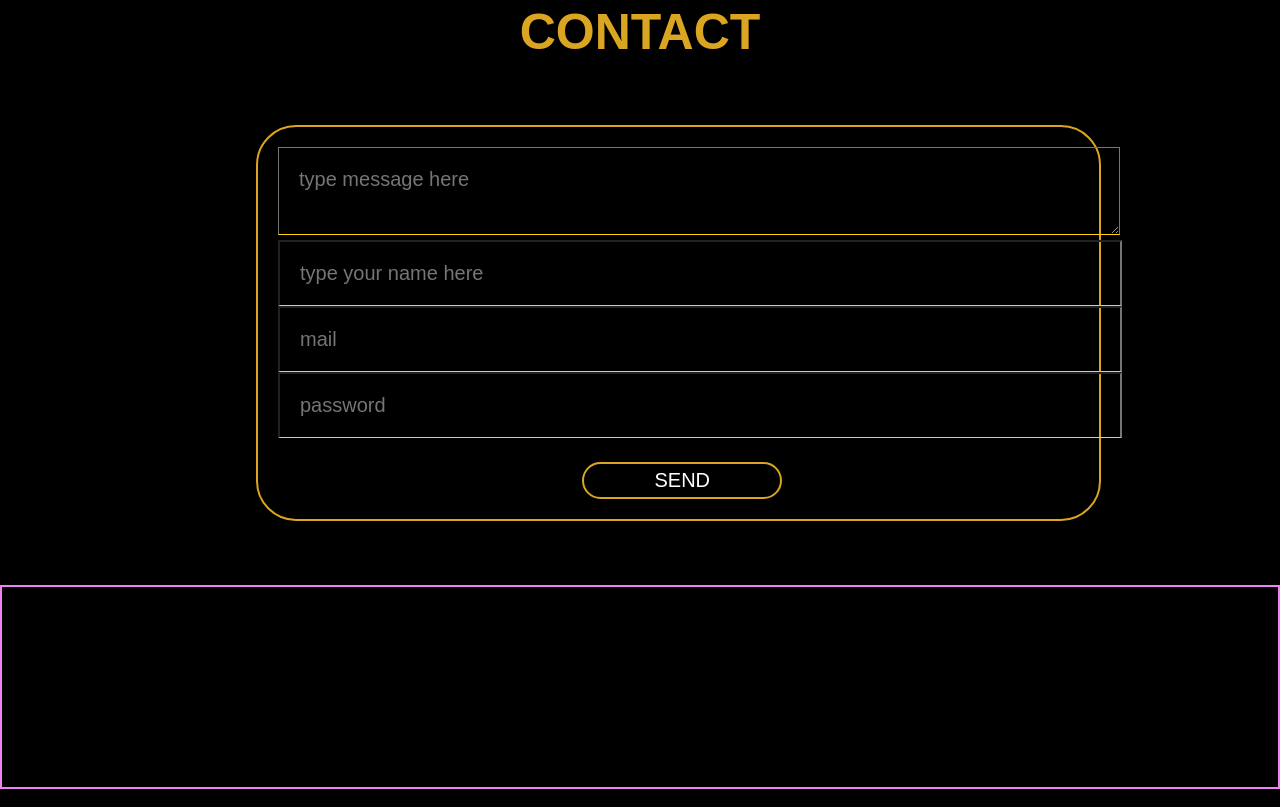
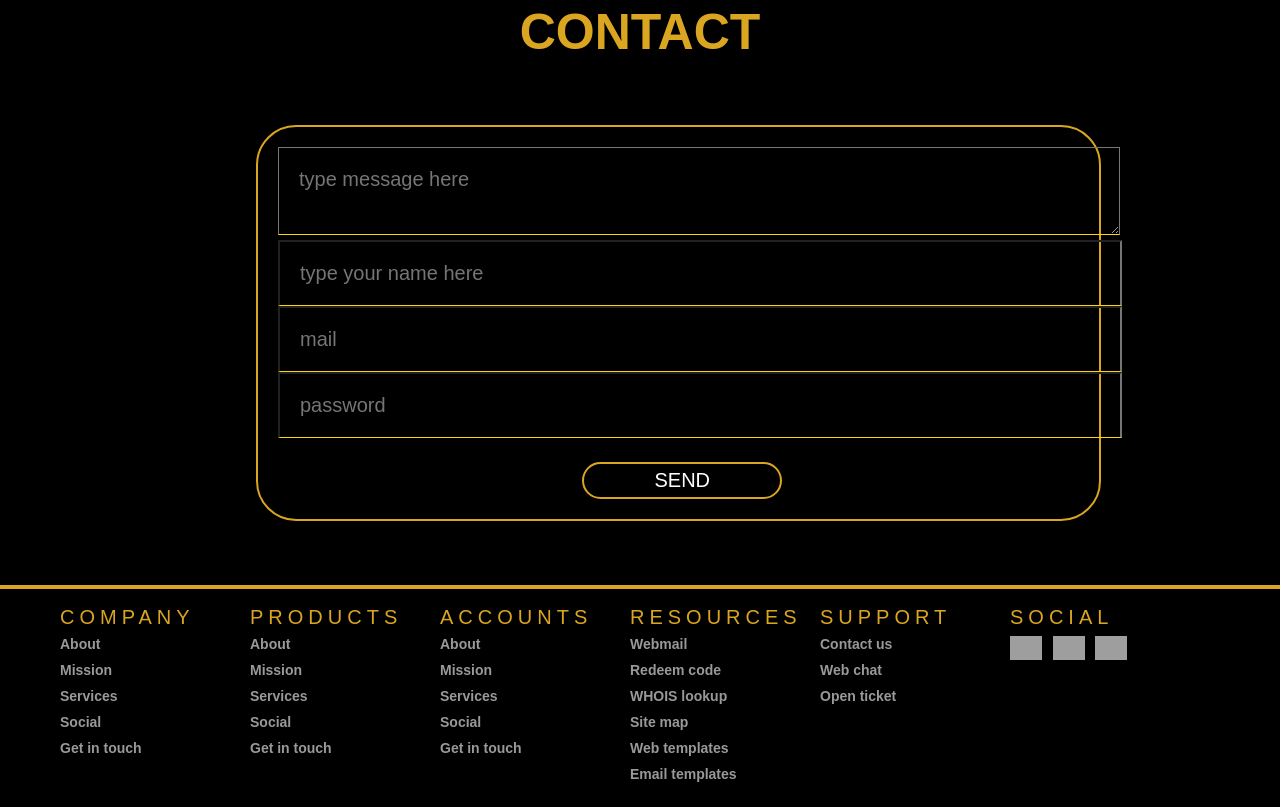
Before and after one commit to c3k4ah/portfolio_dominick, a plain HTML site: page index.html in a window 1280 px wide. Shown: the part 1888-2695 px from the top of the page. Drawn offline with Linux system fonts and the light colour scheme; grey boxes are pictures that could not be loaded.

Commit message:
add footer

```diff
--- a/Medias/css/style.css
+++ b/Medias/css/style.css
@@ -315,10 +315,12 @@ textarea {
     background: transparent;
 }
 
-input,textarea:focus{
+input,
+textarea:focus {
     color: goldenrod;
 }
-.bord{
+
+.bord {
     margin: 5% 14% 5% 20%;
     padding: 20px;
     border: solid 6px goldenrod;
@@ -327,9 +329,118 @@ input,textarea:focus{
 }
 
 /*========================================================FOOTER===========================================================================*/
+
+
+/* STYLES SPECIFIC TO FOOTER  */
 .footer {
-    padding: 50px 50px 50px 0px;
+    width: 100%;
+    position: relative;
+    height: auto;
+    border-top: 4px solid goldenrod;
+}
+
+.footer .col {
+    width: 190px;
+    height: auto;
+    float: left;
+    box-sizing: border-box;
+    -webkit-box-sizing: border-box;
+    -moz-box-sizing: border-box;
+    padding: 0px 20px 20px 20px;
+}
+
+.footer .col h1 {
+    margin: 0;
+    padding: 0;
+    font-size: 20px;
+    line-height: 17px;
+    padding: 20px 0px 5px 0px;
+    color: goldenrod;
+    font-weight: normal;
+    text-transform: uppercase;
+    letter-spacing: 0.250em;
+}
+
+.footer .col ul {
+    list-style-type: none;
+    margin: 0;
+    padding: 0;
+}
+
+.footer .col ul li {
+    color: #999999;
+    font-size: 14px;
+    font-family: inherit;
+    font-weight: bold;
+    padding: 5px 0px 5px 0px;
+    cursor: pointer;
+    transition: .2s;
+}
+
+.social ul li {
+    display: inline-block;
+    padding-right: 5px !important;
+}
+
+.footer .col ul li:hover {
+    color: goldenrod;
+    transition: .1s;
+    -webkit-transition: .1s;
+    -moz-transition: .1s;
+}
+
+.clearfix {
     clear: both;
-    border: 2px solid violet;
-    height: 100px;
 }
+
+@media only screen and (min-width: 1280px) {
+    .contain {
+        width: 1200px;
+        margin: 0 auto;
+    }
+}
+
+@media only screen and (max-width: 1139px) {
+    .contain .social {
+        width: 1000px;
+        display: block;
+    }
+
+    .social h1 {
+        margin: 0px;
+    }
+}
+
+@media only screen and (max-width: 950px) {
+    .footer .col {
+        width: 33%;
+    }
+
+    .footer .col h1 {
+        font-size: 14px;
+    }
+
+    .footer .col ul li {
+        font-size: 13px;
+    }
+}
+
+@media only screen and (max-width: 500px) {
+    .footer .col {
+        width: 50%;
+    }
+
+    .footer .col h1 {
+        font-size: 14px;
+    }
+
+    .footer .col ul li {
+        font-size: 13px;
+    }
+}
+
+@media only screen and (max-width: 340px) {
+    .footer .col {
+        width: 100%;
+    }
+}
--- a/index.html
+++ b/index.html
@@ -136,7 +136,72 @@
         </div>
         <!--fin contact -->
 
-        <div class="footer">footer</div> <!-- fin footer -->
+        <footer>
+            <!-- FOOTER START -->
+            <div class="footer">
+                <div class="contain">
+                    <div class="col">
+                        <h1>Company</h1>
+                        <ul>
+                            <li>About</li>
+                            <li>Mission</li>
+                            <li>Services</li>
+                            <li>Social</li>
+                            <li>Get in touch</li>
+                        </ul>
+                    </div>
+                    <div class="col">
+                        <h1>Products</h1>
+                        <ul>
+                            <li>About</li>
+                            <li>Mission</li>
+                            <li>Services</li>
+                            <li>Social</li>
+                            <li>Get in touch</li>
+                        </ul>
+                    </div>
+                    <div class="col">
+                        <h1>Accounts</h1>
+                        <ul>
+                            <li>About</li>
+                            <li>Mission</li>
+                            <li>Services</li>
+                            <li>Social</li>
+                            <li>Get in touch</li>
+                        </ul>
+                    </div>
+                    <div class="col">
+                        <h1>Resources</h1>
+                        <ul>
+                            <li>Webmail</li>
+                            <li>Redeem code</li>
+                            <li>WHOIS lookup</li>
+                            <li>Site map</li>
+                            <li>Web templates</li>
+                            <li>Email templates</li>
+                        </ul>
+                    </div>
+                    <div class="col">
+                        <h1>Support</h1>
+                        <ul>
+                            <li>Contact us</li>
+                            <li>Web chat</li>
+                            <li>Open ticket</li>
+                        </ul>
+                    </div>
+                    <div class="col social">
+                        <h1>Social</h1>
+                        <ul>
+                            <li><img src="https://svgshare.com/i/5fq.svg" width="32" style="width: 32px;"></li>
+                            <li><img src="https://svgshare.com/i/5eA.svg" width="32" style="width: 32px;"></li>
+                            <li><img src="https://svgshare.com/i/5f_.svg" width="32" style="width: 32px;"></li>
+                        </ul>
+                    </div>
+                    <div class="clearfix"></div>
+                </div>
+            </div>
+            <!-- END OF FOOTER -->
+        </footer><!-- fin footer -->
     </div><!-- fin container -->
 </body></html>
 
```
